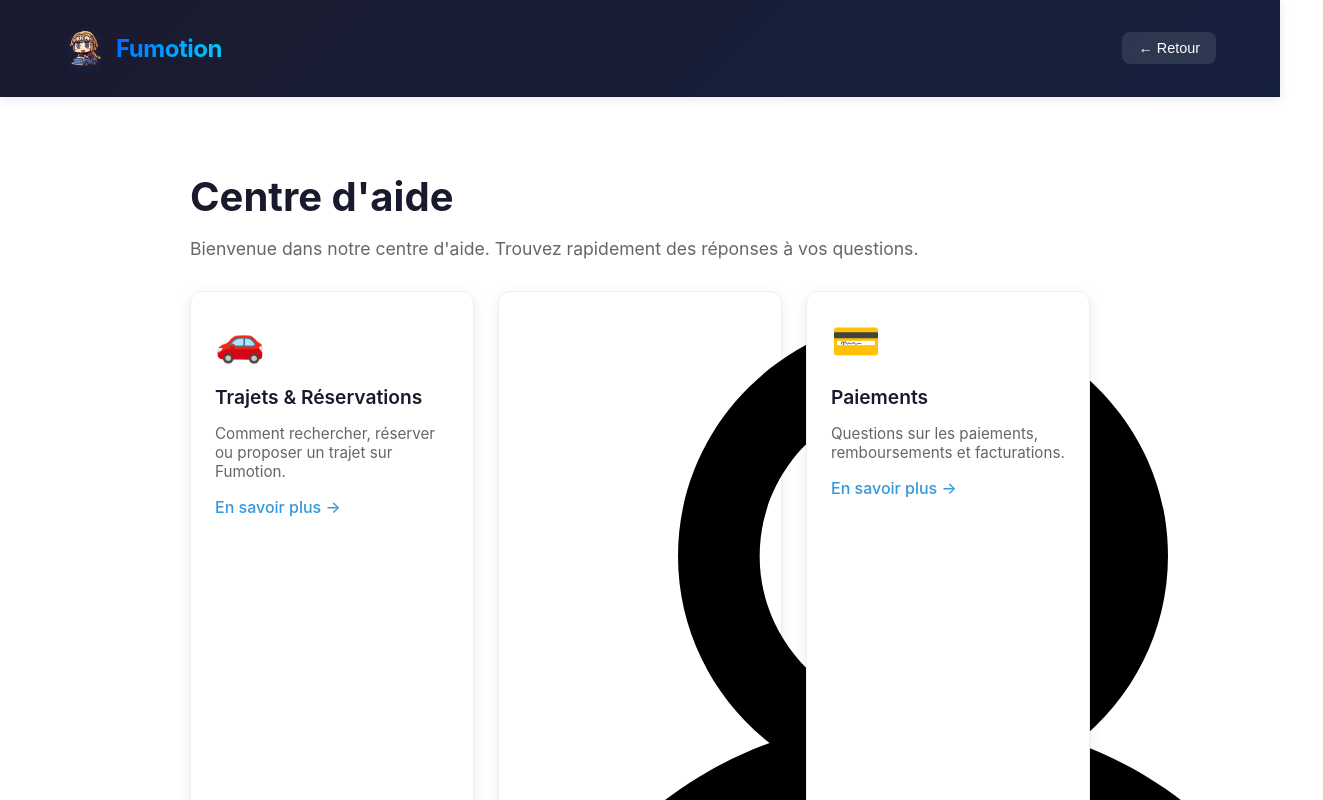
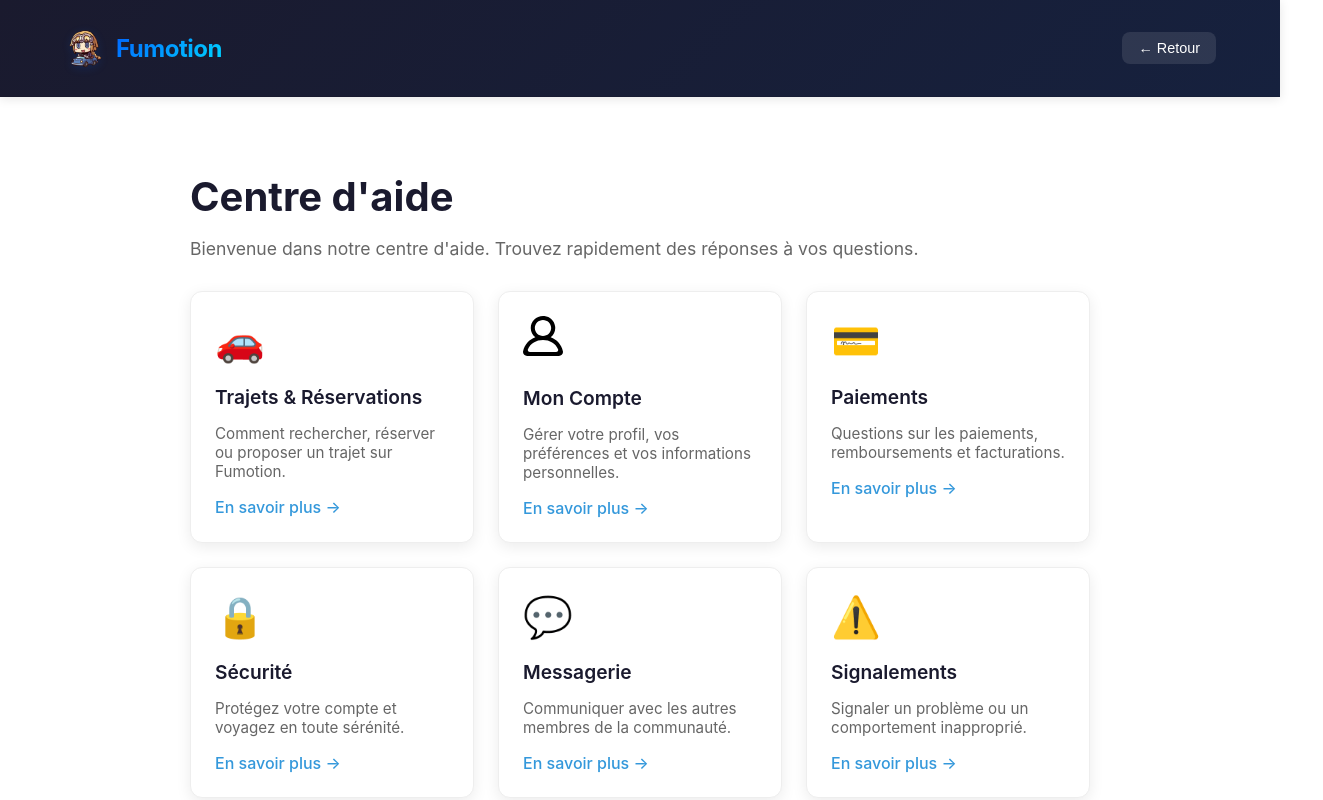
Before and after one commit to clepix21/Fumotion, a React (Create React App) app in the folder app/frontend/: page /help in a window 1280 px wide. Shown: the top 800 px of the page, 1323 px wide, since content can reach past the window. Built offline with nearby package versions, Linux system fonts and the light colour scheme; no server answers.

Commit message:
feat: ajouter des styles pour l'icône SVG d'aide

```diff
--- a/app/frontend/src/styles/StaticPages.css
+++ b/app/frontend/src/styles/StaticPages.css
@@ -176,6 +176,11 @@
 .help-card-icon {
     font-size: 2.5rem;
     margin-bottom: 1rem;
+}
+
+.help-icon-svg {
+    width: 2.5rem;
+    height: 2.5rem;
 }
 
 .help-card h3 {
```
